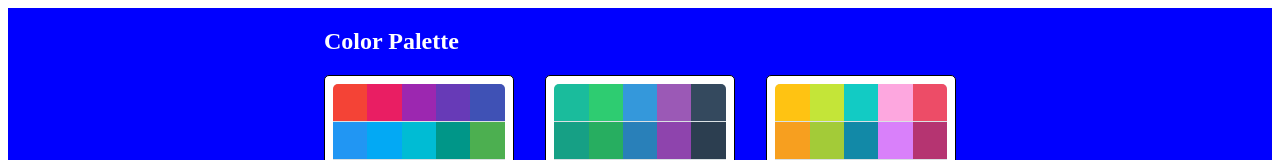
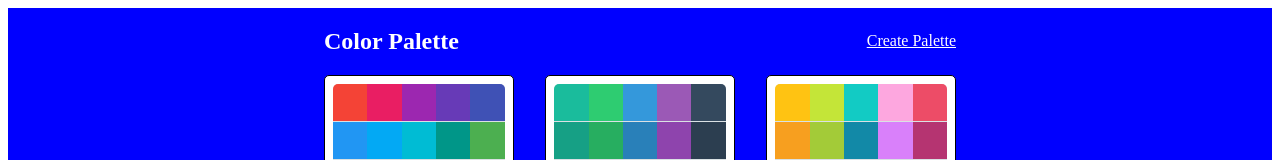
Before and after one commit to CyrilNtando/color-palette, a React (Create React App) app: page / in a window 1280 px wide. Shown: the top 160 px of the page. Built offline with nearby package versions, Linux system fonts and the light colour scheme.

Commit message:
Add new Palette from and Link

```diff
--- a/src/App.js
+++ b/src/App.js
@@ -3,6 +3,7 @@
 import Palette from './Layout/Palette/Palette';
 import PaletteList from './Layout/Palette/PaletteList';
 import SingleColorPalette from './Layout/Palette/SingleColorPalette';
+import NewPaletteForm from './Layout/Palette/NewPaletteForm';
 import seedPalette from './seedColors';
 import { generatePalette } from './utils/colorHelpers';
 export default class App extends Component {
@@ -19,6 +20,7 @@
           path='/'
           render={routeProps => <PaletteList palettes={seedPalette} {...routeProps} />}
         />
+        <Route exact path={'/palette/new'} render={() => <NewPaletteForm />} />
         <Route
           exact
           path='/palette/:id'
--- /dev/null
+++ b/src/Layout/Palette/NewPaletteForm.js
@@ -0,0 +1,11 @@
+import React, { Component } from 'react';
+
+export default class NewPaletteForm extends Component {
+  render() {
+    return (
+      <div>
+        <h1>New Palette Form</h1>
+      </div>
+    );
+  }
+}
--- a/src/Layout/Palette/PaletteList.js
+++ b/src/Layout/Palette/PaletteList.js
@@ -1,5 +1,6 @@
 import React, { Component } from 'react';
 import { withStyles } from '@material-ui/styles';
+import { Link } from 'react-router-dom';
 import MiniPalette from './MiniPalette';
 import styles from '../../Styles/PaletteListStyles';
 class PaletteList extends Component {
@@ -13,6 +14,7 @@
         <div className={classes.container}>
           <nav className={classes.nav}>
             <h1>Color Palette</h1>
+            <Link to={'/palette/new'}>Create Palette</Link>
           </nav>
           <div className={classes.palettes}>
             {palettes.map(palette => (
--- a/src/Styles/PaletteListStyles.js
+++ b/src/Styles/PaletteListStyles.js
@@ -17,7 +17,11 @@
     display: 'flex',
     width: '100%',
     justifyContent: 'space-between',
-    color: 'white'
+    alignItems: 'center',
+    color: 'white',
+    '& a': {
+      color: 'inherit'
+    }
   },
   palettes: {
     boxSizing: 'border-box',
```
